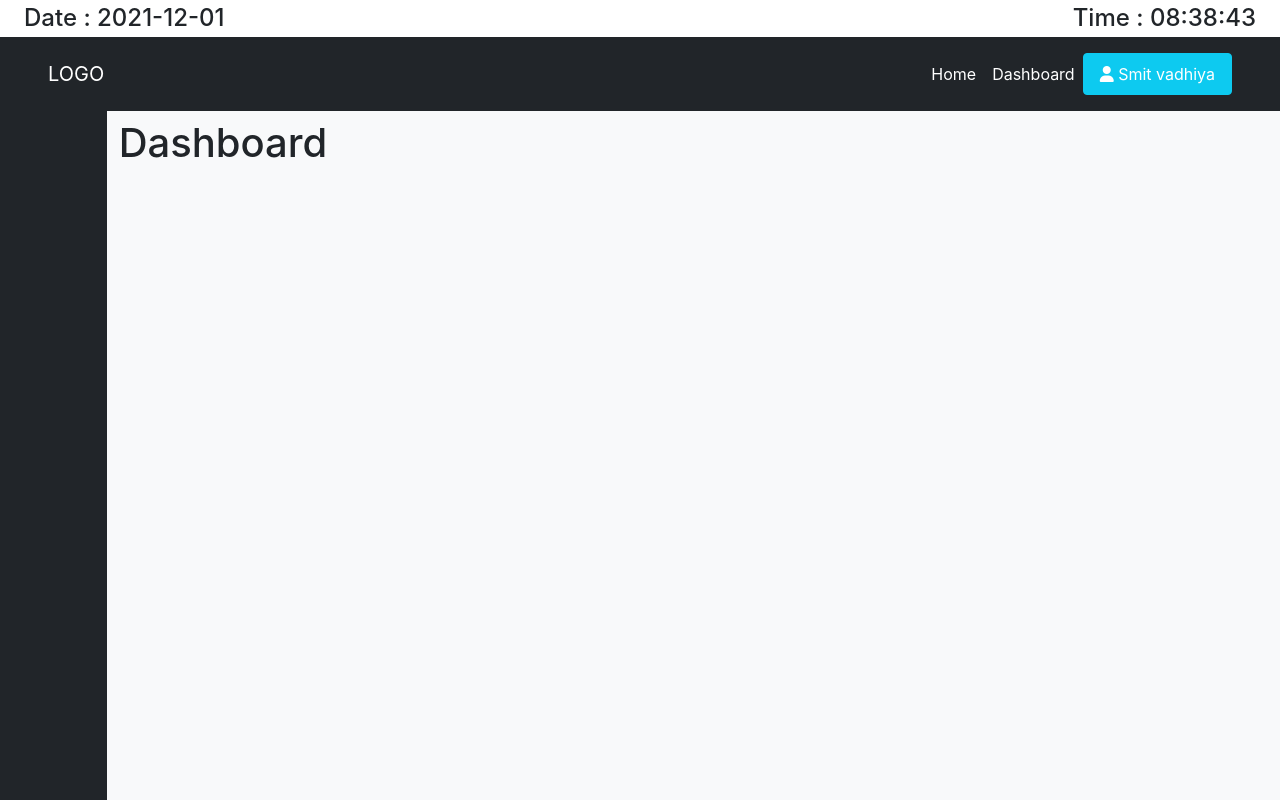
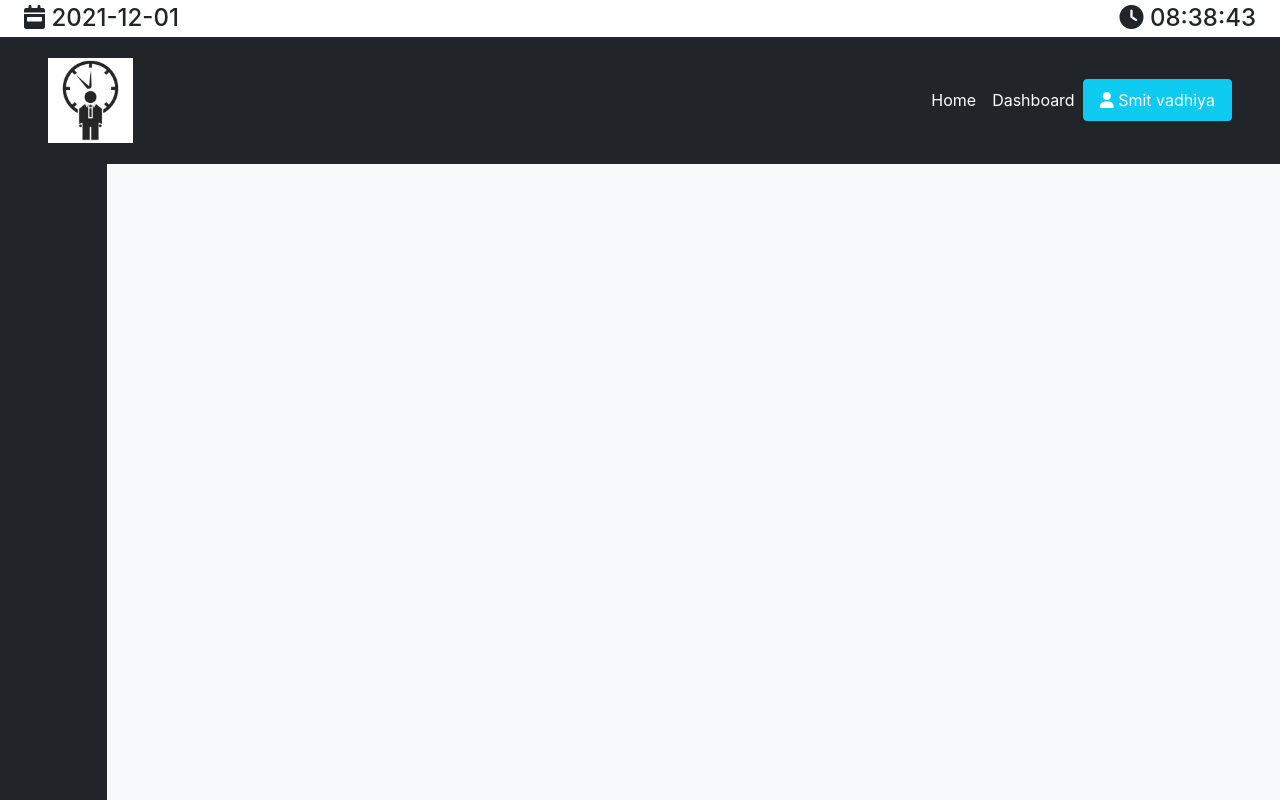
Before and after one commit to radixdt2120/WorkManagement, a React (Create React App) app: page /dashboard in a window 1280 px wide. Shown: the top 800 px of the page. Built offline with nearby package versions, Linux system fonts and the light colour scheme.

Commit message:
add icons

```diff
--- a/package.json
+++ b/package.json
@@ -8,6 +8,7 @@
     "@testing-library/user-event": "^12.8.3",
     "axios": "^0.24.0",
     "react": "^17.0.2",
+    "react-calendar": "^3.5.0",
     "react-dom": "^17.0.2",
     "react-router-dom": "^6.0.2",
     "react-scripts": "4.0.3",
--- a/src/Components/Navbar.js
+++ b/src/Components/Navbar.js
@@ -10,7 +10,7 @@ const Navbar = () => {
                 <div className="container-fluid p-2 px-5">
                     <div className="navbar-brand text-decoration-none">
                         <Link to="/" className="text-decoration-none text-white" >
-                            LOGO
+                            <img src="./time-management-icon.jpg" height="85px" />
                         </Link>
                     </div>
                     <button className="navbar-toggler" type="button" data-bs-toggle="collapse" data-bs-target="#navbarToggle" aria-controls="navbarToggle" aria-expanded="false" aria-label="Toggle navigation">
--- a/src/Components/TodayHeader.js
+++ b/src/Components/TodayHeader.js
@@ -15,11 +15,11 @@ const TodayHeader = () => {
             <div className=" d-flex flex-wrap justify-content-between  p-1 px-4">
                 <div>
                     {/* Date : {new Date().getDate()+ "/"+(new Date().getMonth()+1)+ "/"+new Date().getFullYear()} */}
-                    Date : {getTodayDate()}
+                    <i class="fas fa-calendar-week"></i> {getTodayDate()}
                 </div>
 
                 <div className="">
-                    Time :  {timer}
+                <i class="fas fa-clock"></i> {timer}
                 </div>
             </div>
         </div>
--- a/src/Pages/Dashboard.js
+++ b/src/Pages/Dashboard.js
@@ -1,9 +1,237 @@
-import React from 'react'
+import axios from 'axios'
+import React, { useEffect, useState } from 'react'
 
 const Dashboard = () => {
+
+    // const [data, setData] = useState([])
+    // var arr = [878,873,880,883,884,881,877,882,878,876,1005,896,913,915]
+
+    // const handleClick = async (id) => {
+
+    //     // const item1 = data.find(item => item.id == id)
+    //     // var id = 779;
+    //     const url = `http://52.66.238.175:1337/pages/${id}`
+    //     const res = await axios.get(url)
+    //     const item1 = await res.data
+    //     console.log(item1);
+    //     // const res =await  axios.get(`${url}?NavURL=${item1.URL}`)
+    //     // const mainData =  await res.data
+    //     // console.log(await res.data);
+
+    //     const additionalData = [{
+    //         "__component": "tags.meta-tags",
+    //         "VueReferenceCode": "MT",
+    //         "AdditionalReferenceCode": "MT",
+    //         "CharSetTag": {
+    //             "CharSet": "1",
+    //             "VueReferenceCode": "MCT_01",
+    //         },
+    //         "MetaNameTag": [
+    //             {
+    //                 "Content": "#025fa2",
+    //                 "VueReferenceCode": "MNT_01",
+    //                 "Name": "4"
+    //             },
+    //             {
+    //                 "Content": "width=device-width, initial-scale=1.0",
+    //                 "VueReferenceCode": "MNT_02",
+    //                 "Name": "5"
+    //             }
+    //         ],
+    //         "MetaPropertyTag": [
+    //             {
+    //                 "Content": "en_US",
+    //                 "VueReferenceCode": "MPT_01",
+    //                 "Property": "8"
+    //             },
+    //             {
+    //                 "Content": "website",
+    //                 "VueReferenceCode": "MPT_02",
+    //                 "Property": "9"
+    //             },
+    //             {
+    //                 "Content": 'pending',
+    //                 "VueReferenceCode": "MPT",
+    //                 "Property": "10"
+    //             },
+    //             {
+    //                 "VueReferenceCode": "MPT",
+    //                 "Property": "33"
+    //             },
+    //             {
+    //                 "Content": item1.URL,
+    //                 "VueReferenceCode": "MPT",
+    //                 "Property": "11"
+    //             },
+    //             {
+    //                 "Content": "Radixweb",
+    //                 "VueReferenceCode": "MPT",
+    //                 "Property": "12"
+    //             },
+    //             {
+
+    //                 "VueReferenceCode": "MPT",
+    //                 "Property": "15"
+    //             },
+    //             {
+    //                 "VueReferenceCode": "MPT",
+    //                 "Property": "34"
+    //             },
+    //             {
+    //                 "VueReferenceCode": "MPT",
+    //                 "Property": "35"
+    //             },
+    //             {
+    //                 "Content": "summary_large_image",
+    //                 "VueReferenceCode": "MPT",
+    //                 "Property": "6"
+    //             },
+    //             {
+    //                 "Content": "@radixweb",
+    //                 "VueReferenceCode": "MPT",
+    //                 "Property": "22"
+    //             }
+    //         ],
+    //         "MetaHttpEquivTag": [
+    //             {
+    //                 "HttpEquiv": "13",
+    //                 "Content": "30",
+    //                 "VueReferenceCode": "MHT_01",
+    //             }
+    //         ],
+    //         "MetaItemPropTag": [
+    //             {
+    //                 "ItemProp": "24",
+    //                 "Content": "Name",
+    //                 "VueReferenceCode": "MIT_01",
+    //             }
+    //         ],
+    //         "MetaNameImageTag": [
+    //             {
+    //                 "VueReferenceCode": "MNIT_01",
+    //             }
+    //         ],
+    //         "MetaPropertyImageTag": [
+    //             {
+    //                 "ItemProp": "15",
+    //                 "VueReferenceCode": "MPIT_01",
+    //             }
+    //         ],
+    //         "MetaItemPropImageTag": [
+    //             {
+    //                 "ItemProp": "23",
+    //                 "VueReferenceCode": "MPIT_01",
+    //             }
+    //         ],
+    //         "LinkTags": []
+    //     },
+    //     {
+    //         "__component": "tags.seo",
+    //         "MetaTitle": `pending - Radixweb`,
+    //         "VueReferenceCode": "SEO_01",
+    //     }]
+    //     console.log(additionalData);
+    //     const newData = { ...item1 }
+    //     newData.GenericSection = [...newData.GenericSection, ...additionalData]
+    //     // console.log(item1);
+    //     // console.log(newData);
+    //     // const ress = await axios.put(url,newData)
+    //     // const final = await ress.data
+    //     // console.log("final : ",final);
+
+    // }
+
+    // useEffect(() => {
+    //     async function getdata() {
+    //         var arr = ['/industries/real-estate',
+    //         '/services/software-architecture',
+    //          '/software-and-hi-tech'
+    //         , '/subscription'
+    //         , '/careerform-thank-you'
+    //         , '/thankyou'
+    //         , '/payment-thanks.html'
+    //         , '/top-questions-to-ask-before-you-hire-a-node.js-development-team'
+    //         , '/unsubscribe'
+    //         , '/welcome-to-radixwebs-new-office-ekyarth'
+    //         , '/services/whql-testing-certification'
+    //         , '/start/engineering-thankyou'
+    //         , '/new-office-launch-ekyarth'
+    //         , '/hire-software-and-qa-tester'
+    //         , '/hire-open-source-developers'
+    //         , '/services/progressive-web-apps-development'
+    //         , '/full-stack-development'
+    //         , '/industries/real-estate'
+    //         , '/services/cross-platform-app-development'
+    //         , '/services/hybrid-apps-development'
+    //         , '/services'
+    //         , '/services/offshore-development-center-odc'
+    //         , '/services/bsp-os-porting'
+    //         , '/services/whql-testing-certification'
+    //         , '/services/manufacturing-execution-systems-mes'
+    //         , '/solutions/debt-collection-software'
+    //         , '/insights'
+    //         , '/software-and-hi-tech'
+    //         , '/industries/education'
+    //         , '/services/software-architecture'
+    //         , '/thankyou'
+    //         , '/careerform-thank-you'
+    //         , '/payment-thanks.html'
+    //         , '/radix-premier-league-thank-you'
+    //         , '/guides-thankyou'
+    //         , '/subscription'
+    //         , '/unsubscribe'
+    //         , '/picnic'
+    //         , '/paypal-payment.php'
+    //         , '/radix-premier-league'
+    //         , '/insights/uncategorized'
+    //         , '/insights/application-development'
+    //         , '/insights/mobile-app-development'
+    //         , '/insights/web-development'
+    //         , '/insights/cloud-computing'
+    //         , '/events'
+    //         , '/insights/software-development'
+    //         , '/insights/embedded-development'
+    //         , '/insights/enterprise-mobility'
+    //         , '/insights/digital-transformation'
+    //         , '/insights/thought-leadership'
+    //         , '/insights/software-outsourcing'
+    //         , '/insights/careers'
+    //         , '/insights/emerging-technologies'
+    //         , '/insights/application-modernization'];
+
+    //         const ids = arr.map( async page => {
+    //             const res = await axios.get(`http://52.66.238.175:1337/pages?[URL_contains]=${page}`)
+    //             const data1 = await res.data
+    //             data.push(data1[0].id)
+    //             //  setData([...data , data1[0].id])
+    //              console.log(data1[0].id);
+    //              console.log(data);
+    //             //  return data1[0].id
+    //         } )
+    //         console.log(data , ids);
+    //         //const res = await axios.get("http://52.66.238.175:1337/pages?[URL_contains]=/current-openings")
+    //         // console.log(data1);
+    //         // setData([...data1])
+    //     }
+    //     getdata()
+    // }, [])
     return (
         <div>
-            <h1>Dashboard</h1>
+            <ul>
+                {/* {arr.map(ar => <div><h1>{ar}</h1> <button onClick={handleClick(ar)}>{ar}</button></div>)} */}
+
+                {/* {data.map(item => <li key={item.id}> */}
+                    {/* {item.Title} */}
+                    {/* <button onClick={() => {
+
+                        //handleClick(item.id)
+                    }
+                    }>
+                        {item.Title}
+                    </button> */}
+                {/* </li> */}
+                {/* )} */}
+            </ul>
         </div>
     )
 }
```
Also changed, not shown: public/time-management-icon.jpg (added), 1 other file (tests, documents, lock files or other folders).
